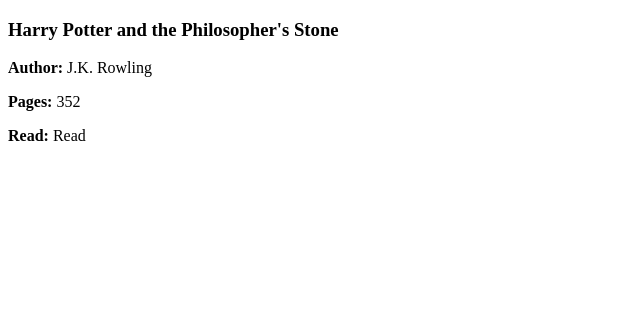
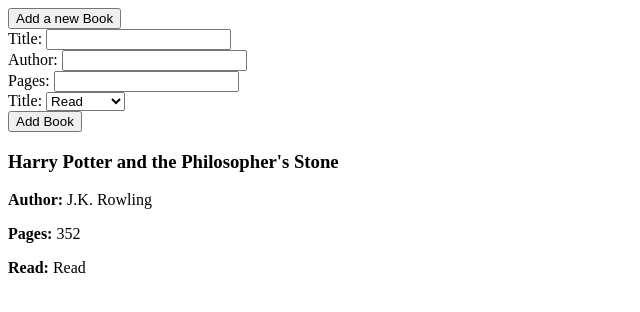
Before and after one commit to SherbulMohammed/library-app, a plain HTML site: page index.html in a window 1280 px wide. Shown: the whole page, without its empty margins (0-640 px from the left). Drawn offline with Linux system fonts and the light colour scheme.

Commit message:
Added HTML button labelled 'Added a new Book'

```diff
--- a/index.html
+++ b/index.html
@@ -7,6 +7,28 @@
     <link rel="stylesheet" href="style.css">
 </head>
 <body>
+<button id="newBookbtn">Add a new Book</button>
+<div id="bookForm">
+    <form id="addBookForm">
+        <label for="title">Title:</label>
+        <input type="text" id="title" required><br>
+
+        <label for="author">Author:</label>
+        <input type="text" id="author" required><br>
+
+        <label for="pages">Pages:</label>
+        <input type="text" id="pages" required><br>
+
+        <label for="title">Title:</label>
+        <select id="read">
+            <option value="Read">Read</option>
+            <option value="Not Read">Not Read</option>
+        </select><br>
+
+        <button type="submit">Add Book</button>
+    </form>
+</div>
+
 
 <div id="bookList"></div>
 
```
